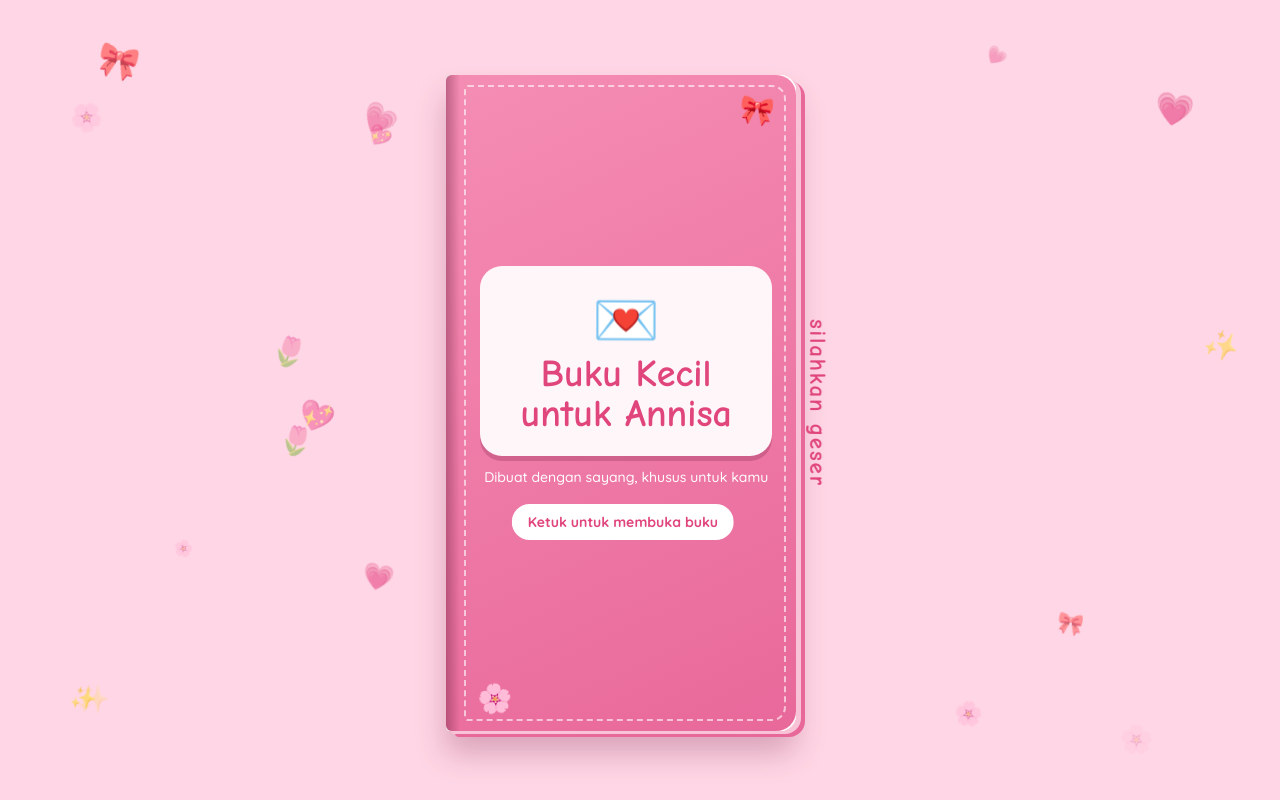
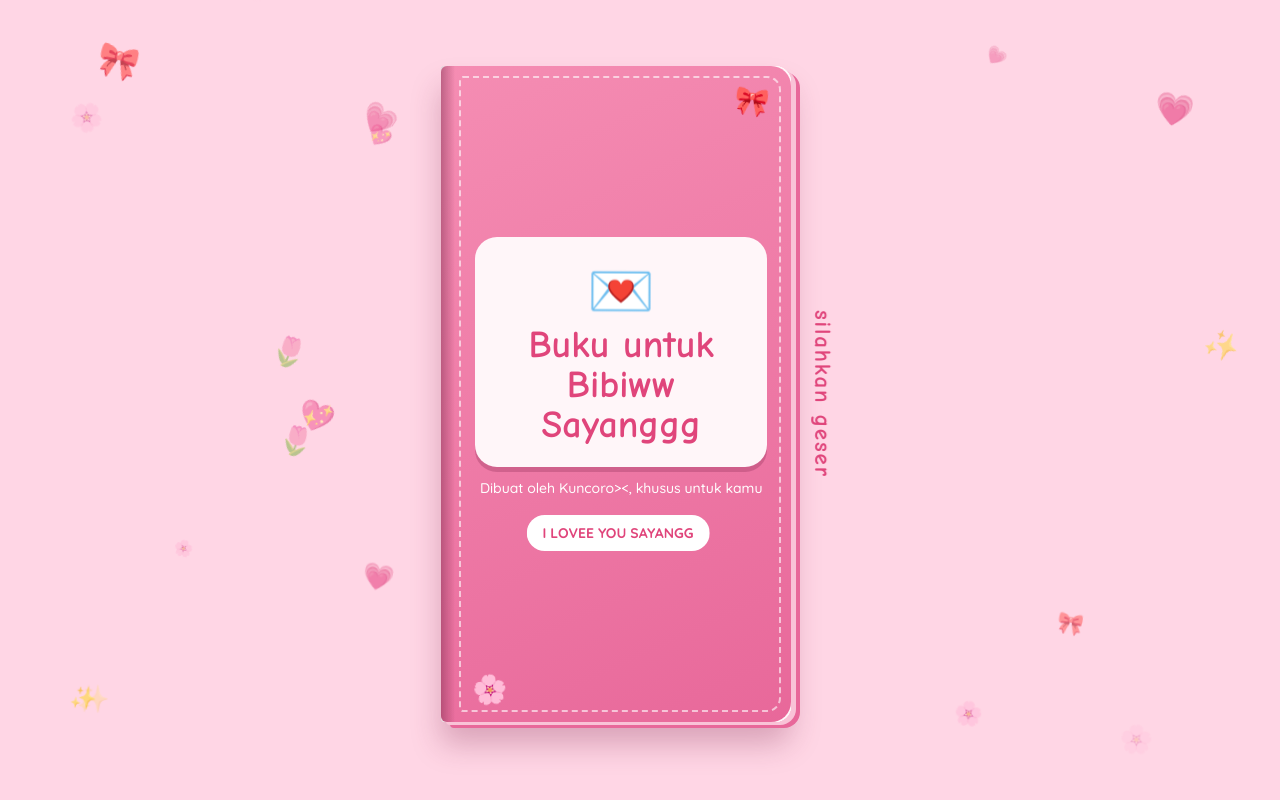
Before and after one commit to vin562/Arvin-Web, a plain HTML site: page index.html in a window 1280 px wide. Drawn offline with Linux system fonts and the light colour scheme; a web font is replaced by a local one.

Commit message:
Update index.html

```diff
--- a/index.html
+++ b/index.html
@@ -3,7 +3,7 @@
 <head>
 <meta charset="utf-8">
 <meta name="viewport" content="width=device-width, initial-scale=1, viewport-fit=cover">
-<title>Buku Kecil untuk Annisa</title>
+<title>Buku untuk Bibiww Sayanggg</title>
 <link href="https://fonts.googleapis.com/css2?family=Gaegu:wght@400;700&family=Quicksand:wght@500;600;700&display=swap" rel="stylesheet">
 <style>
 :root{
@@ -92,16 +92,16 @@
 
 <div class="app">
   <div class="stage">
-    <div class="side" id="side">silahkan geser</div>
+    <div class="side" id="side">di geser sayangkuu mwahh</div>
     <div class="book" id="book">
       <div class="base"></div>
 
       <div class="leaf">
         <div class="face front cover">
           <span class="sticker" style="top:22px;right:20px">🎀</span><span class="sticker" style="bottom:20px;left:30px">🌸</span>
-          <div class="label"><span class="big">💌</span><h1>Buku Kecil untuk Annisa</h1></div>
-          <p class="sub">Dibuat dengan sayang, khusus untuk kamu</p>
-          <span class="hint">Ketuk untuk membuka buku</span>
+          <div class="label"><span class="big">💌</span><h1>Buku untuk Bibiww Sayanggg</h1></div>
+          <p class="sub">Dibuat oleh Kuncoro><, khusus untuk kamu</p>
+          <span class="hint">I LOVEE YOU SAYANGG</span>
         </div>
         <div class="face back inside">
           <div class="tag"><small>Buku ini milik</small>Annisa Kharisma Putri 💗</div>
@@ -120,11 +120,11 @@
       <div class="leaf">
         <div class="face front paper"><section class="page">
           <h2>Kamus Kecil Kita</h2>
-          <div class="entry"><b>📖 Annisa Kharisma Putri</b><em>(Noun / Kata Benda)</em>
+          <div class="entry"><b>📖 Annisa Kharisma Putri</b><em>
             Definisi: Rumah terbaik tempat aku pulang. Manusia paling sabar yang selalu bisa bikin aku senyum sekesal apa pun hari yang aku lewati. Sumber bahagia nomor satu di hidupku.</div>
-          <div class="entry"><b>📖 Rumah</b><em>(Noun / Kata Benda)</em>
+          <div class="entry"><b>📖 Rumah</b><em>
             Definisi: Bukan bangunan, bukan tempat. Rumahku itu kamu. Tempat paling aman buat cerita, nangis, dan jadi diri sendiri tanpa perlu takut dihakimi.</div>
-          <div class="entry"><b>📖 Kangen</b><em>(Verb / Kata Kerja)</em>
+          <div class="entry"><b>📖 Kangen</b><em>
             Definisi: Perasaan yang muncul tiap kali kamu gak balas chat dalam waktu 5 menit, atau efek samping setiap kali kita selesai ketemu.</div>
         </section></div>
         <div class="face back paper"></div>
```
